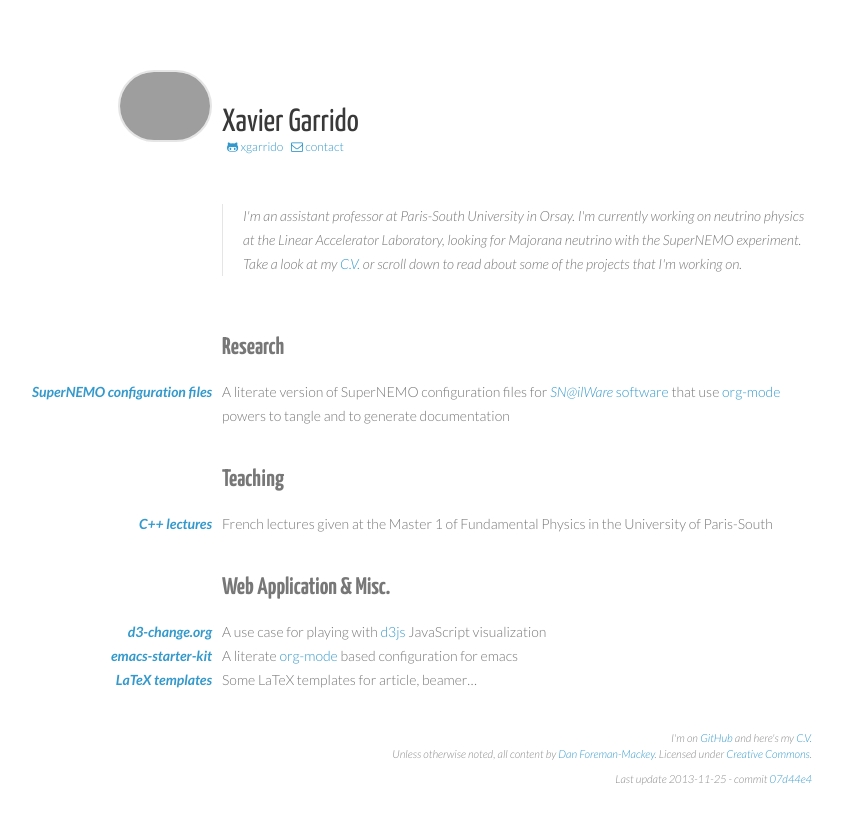
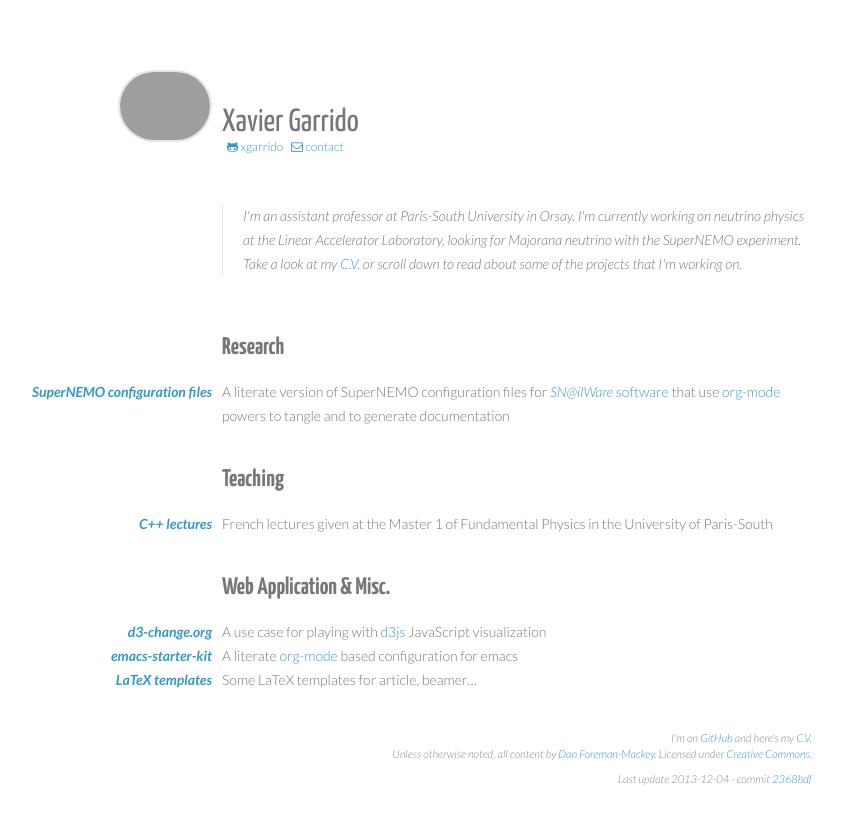
Before and after one commit to xgarrido/xgarrido.github.io, a plain HTML site: page index.html in a window 1280 px wide. Shown: the whole page, without its empty margins (223-1066 px from the left). Drawn offline with Linux system fonts and the light colour scheme; grey boxes are pictures that could not be loaded.

Commit message:
update website

```diff
--- a/css/screen.css
+++ b/css/screen.css
@@ -15,14 +15,14 @@ body {
 h1 {
     margin: 0;
     padding: 0;
-    color: #393939;
+    color: #777777;
     font-family: "Yanone Kaffeesatz", sans-serif;
     font-size: 24pt;
-    font-weight: normal;
 }
 
 h1 a {
     color: inherit !important;
+    font-weight: 500;
 }
 
 h2 {
--- a/index.html
+++ b/index.html
@@ -105,7 +105,7 @@ Unless otherwise noted, all content by <a href="http://dan.iel.fm/">Dan Foreman-
 </div>
 </div>
 <div id="postamble" class="status">
-Last update 2013-11-25 - commit <a href=https://github.com/xgarrido/org-website/commit/07d44e4e29c8ea4ccc53a3964db09da9f7ad96da>07d44e4</a>
+Last update 2013-12-04 - commit <a href=https://github.com/xgarrido/org-website/commit/2368bdf506d4eb73c73e0b2e53e4ca4b88765b6f>2368bdf</a>
 </div>
 </body>
 </html>
```
